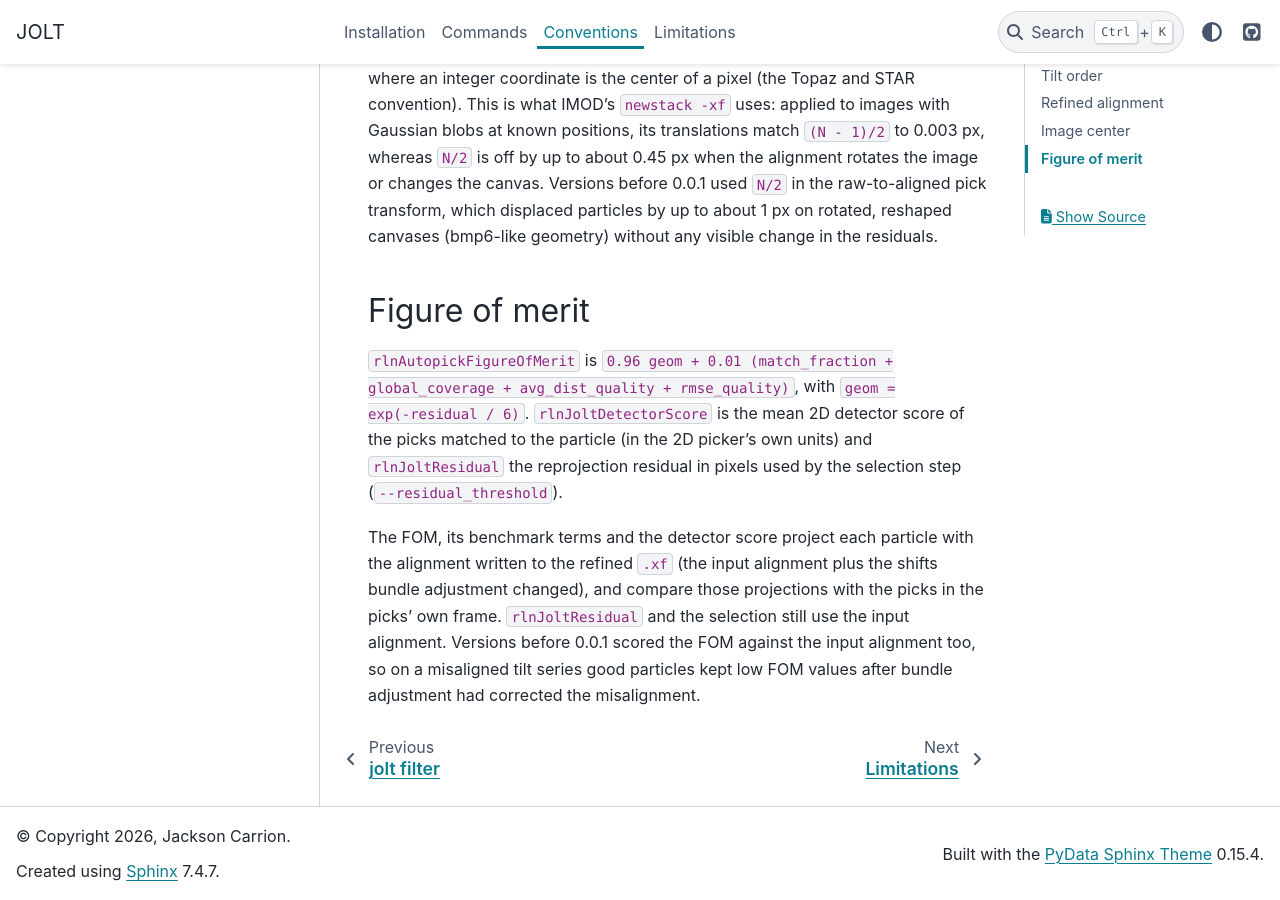
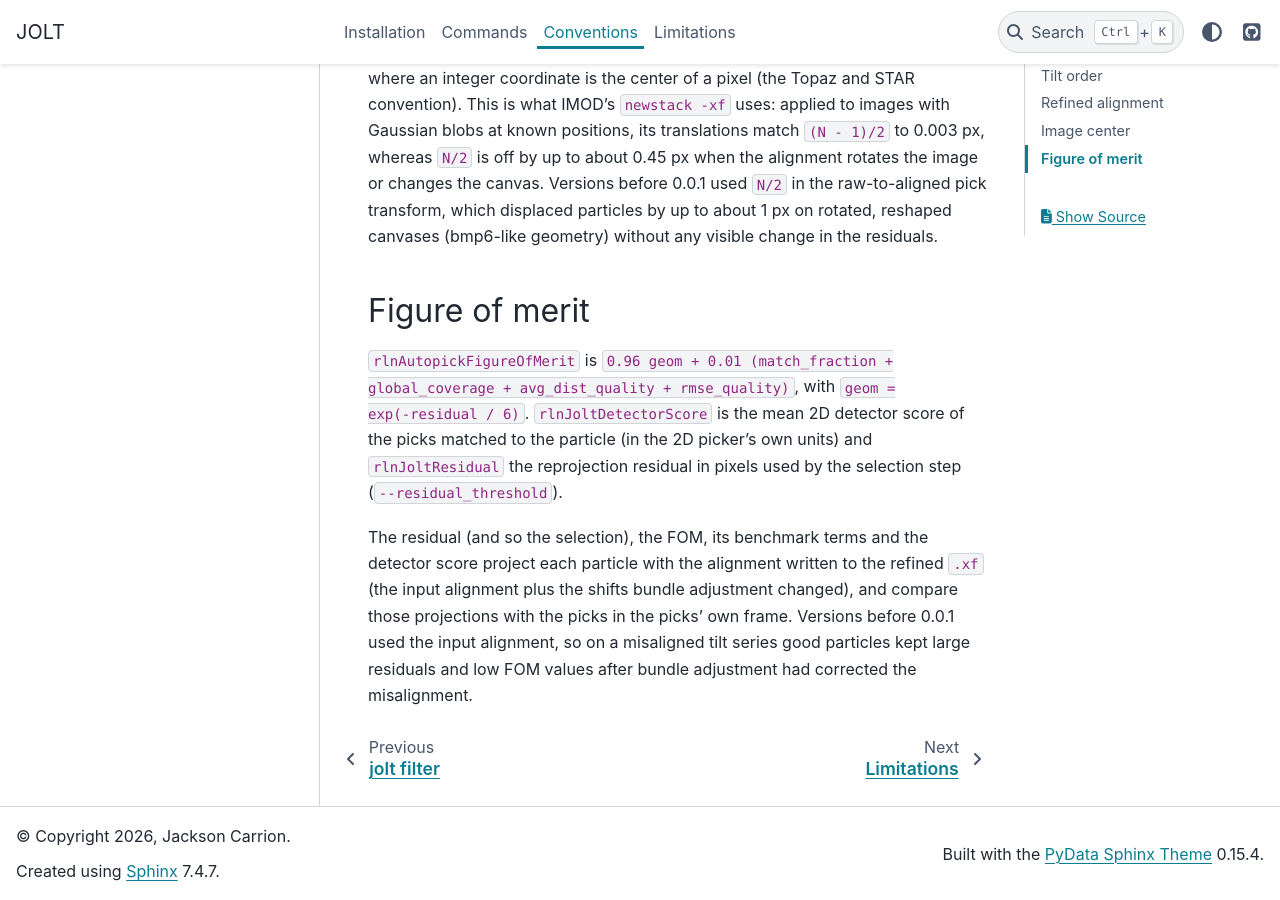
Before and after one commit to jtcarrion/jolt, a Sphinx documentation site: the page built from docs/source/conventions.rst, in a window 1280 px wide and 900 px high, scrolled down 1115 px. Built offline with Sphinx 7.4.7 and the PyData theme 0.15.4, drawn with Linux system fonts in a browser that asks for light colours.

Commit message:
Selection and rlnJoltResidual: use the refined alignment too
The residual used by --residual_threshold, near-duplicate removal and the rlnJoltResidual column now
includes the shifts bundle adjustment changed, so one residual is used everywhere (the FOM already
used it). On +-8 px misaligned CZI inputs the median residual drops 1.1-1.7 px; selection is almost
unchanged because the 12 px gate sits above nearly every particle either way: at most 15 of
13,000-34,000 particles differ per cohort and F-beta moves by at most 0.0008 (clean, +-3/5/8 px,
both cohorts; no paired sign test significant).

Co-Authored-By: Claude Opus 5.5 <noreply@anthropic.com>

```diff
--- a/docs/source/conventions.rst
+++ b/docs/source/conventions.rst
@@ -47,8 +47,8 @@ rmse_quality)``, with ``geom = exp(-residual / 6)``. ``rlnJoltDetectorScore`` is
 the picks matched to the particle (in the 2D picker's own units) and ``rlnJoltResidual`` the reprojection
 residual in pixels used by the selection step (``--residual_threshold``).
 
-The FOM, its benchmark terms and the detector score project each particle with the alignment written to the
-refined ``.xf`` (the input alignment plus the shifts bundle adjustment changed), and compare those projections
-with the picks in the picks' own frame. ``rlnJoltResidual`` and the selection still use the input alignment.
-Versions before 0.0.1 scored the FOM against the input alignment too, so on a misaligned tilt series good
-particles kept low FOM values after bundle adjustment had corrected the misalignment.
+The residual (and so the selection), the FOM, its benchmark terms and the detector score project each
+particle with the alignment written to the refined ``.xf`` (the input alignment plus the shifts bundle
+adjustment changed), and compare those projections with the picks in the picks' own frame. Versions before
+0.0.1 used the input alignment, so on a misaligned tilt series good particles kept large residuals and low FOM
+values after bundle adjustment had corrected the misalignment.
```
Also changed, not shown: 1 other file.
